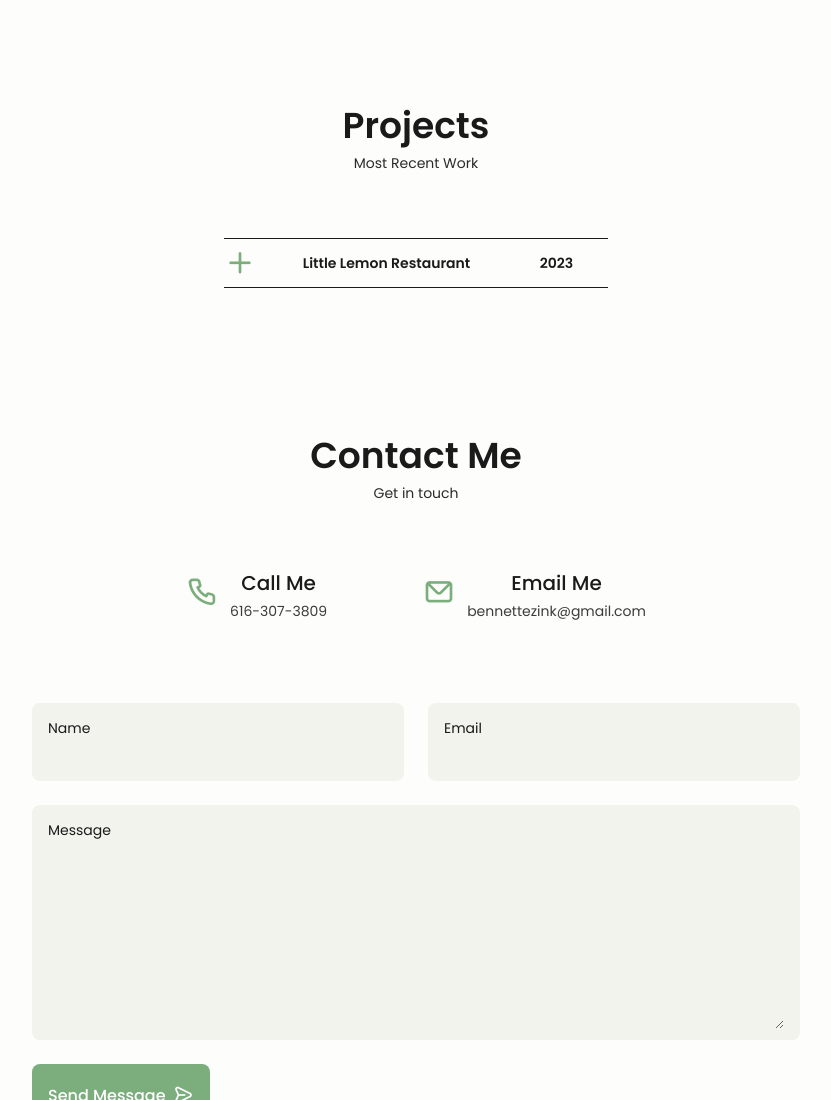
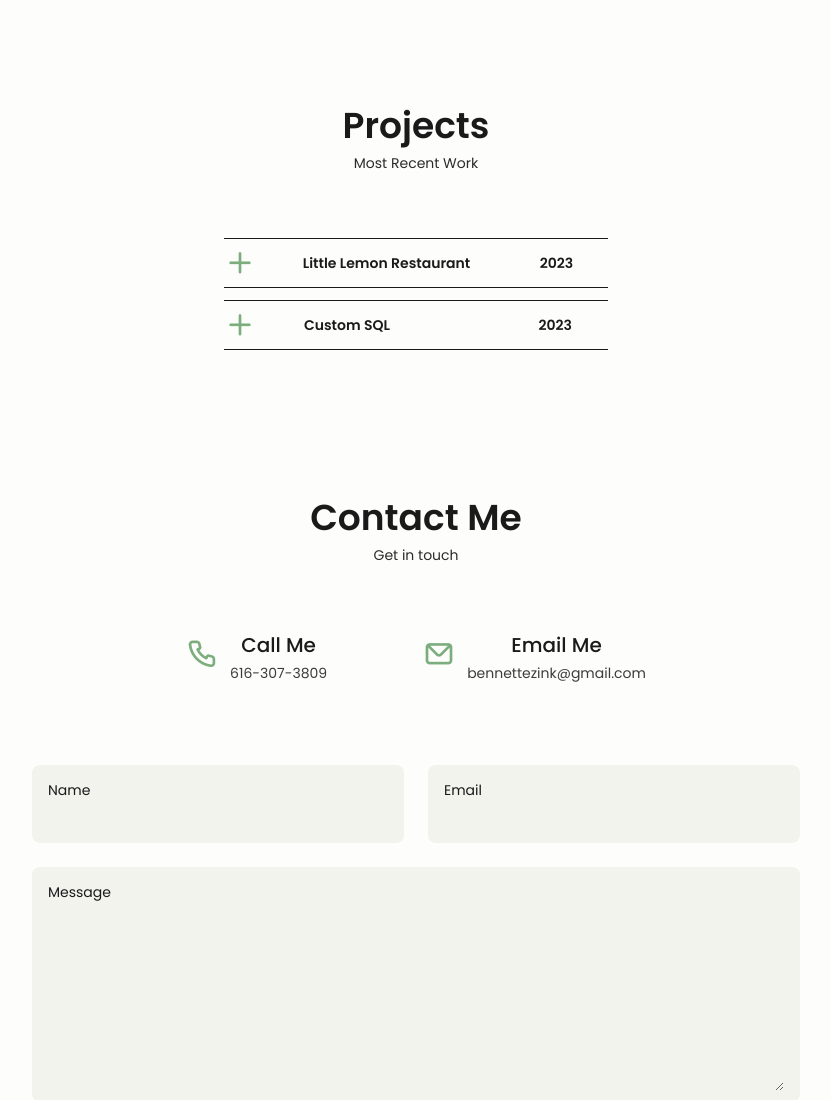
Before and after one commit to bennett-zink/Portfolio, a website: page index.html in a window 1280 px wide. Shown: the part 1843-2943 px from the top of the page, without its empty margins (224-1055 px from the left). Drawn offline with nearby package versions, Linux system fonts and the light colour scheme.

Commit message:
sql project

```diff
--- a/assets/css/styles.css
+++ b/assets/css/styles.css
@@ -666,6 +666,12 @@ img {
   border-radius: 15px;
 }
 
+.project__img-norounding{
+  margin-top: 2rem;
+  width: 500px;
+  height: auto;
+}
+
 .project__container-p{
   margin-top: 1rem;
   width: 70%;
@@ -702,6 +708,12 @@ img {
   color: var(--text-color);
   font-size: var(--small-font-size);
   padding-top: .5rem;
+}
+
+.project__honor-code{
+  color: var(--text-color);
+  font-size: var(--small-font-size);
+  padding-top: 2rem;
 }
 
 /*==================== CONTACT ME ====================*/
--- a/assets/js/main.js
+++ b/assets/js/main.js
@@ -152,3 +152,20 @@ document.getElementById('plus').addEventListener('click', () => {
       rotatingDiv.style.transform = `rotate(${rotationDegree}deg)`;
     });
   });
+
+  document.getElementById('plus2').addEventListener('click', () => {
+    document.getElementById('description2').classList.toggle('hidden');
+  }, false);
+
+  document.addEventListener('DOMContentLoaded', function() {
+    const rotatingDiv = document.getElementById('plus2');
+    let rotationDegree = 0;
+
+    rotatingDiv.addEventListener('click', function() {
+      // Increment the rotation degree by 45 degrees on each click
+      rotationDegree += 180;
+
+      // Apply the new rotation to the div
+      rotatingDiv.style.transform = `rotate(${rotationDegree}deg)`;
+    });
+  });
--- a/index.html
+++ b/index.html
@@ -400,6 +400,8 @@
                 <h2 class="section__title">Projects</h2>
                 <span class="section__subtitle">Most Recent Work</span>
 
+            <!--==================== Project 1 ====================-->
+
                 <div class="all__projects-data">
                     <div class="all__projects-row">
                         <i class="uil uil-plus contact__icon all__projects-plus" id="plus"></i>
@@ -432,6 +434,38 @@
                         </div>
                     </div>
                 </div>
+            <!--==================== Project 2 ====================-->
+            <div class="all__projects-data">
+                <div class="all__projects-row">
+                    <i class="uil uil-plus contact__icon all__projects-plus" id="plus2"></i>
+                    <p class="all__projects-info">Custom SQL</p>
+                    <!-- Fix Later-->
+                    <p class="all__projects-year"> &nbsp; &nbsp; &nbsp; &nbsp; &nbsp; &nbsp; &nbsp; &nbsp; &nbsp; &nbsp; &nbsp; &nbsp;2023</p>
+                </div>
+            </div>
+            <div class="all__projects-description hidden" id="description2">
+                <div class="project__container-p">
+                    <h2 class="section__title-project">Custom SQL</h2>
+                    <span class="section__subtitle-project">C++ </span>
+                    <p class="project__description">As a part of a data structures and algorithms class, I developed a SQL-based database managment terminal tool using C++.
+                        I implemented essential SQL functionalities, including Create, Insert, Join, Remove, Print, and Create Index with command-line options for extra functionality such as sorting.
+                        I utilized hash tables to optimize data retrieval and to enable flexible sorting and filtering, resulting in faster query execution and improved performance compared to other methods.
+                        I designed a user friendly command line interface with clear instructions, feedback, and error checking.
+                        This project showcases my understanding of data structures and ability to implement efficient algorithms.
+
+                    </p>
+                    <div class="project__img-grid">
+
+                        <div class="project-img-group">
+                            <img src="assets/img/SQLdemo.png" class="project__img-norounding" alt="">
+                            <p class="project__img-des">Demo</p>
+                        </div>
+
+                        <p class="project__honor-code">In accordance with the University of Michigan's honor code, I cannot share code related to this project.</p>
+
+                    </div>
+                </div>
+            </div>
 
             </section>
 
```
Also changed, not shown: assets/img/SQLdemo.png (added).
